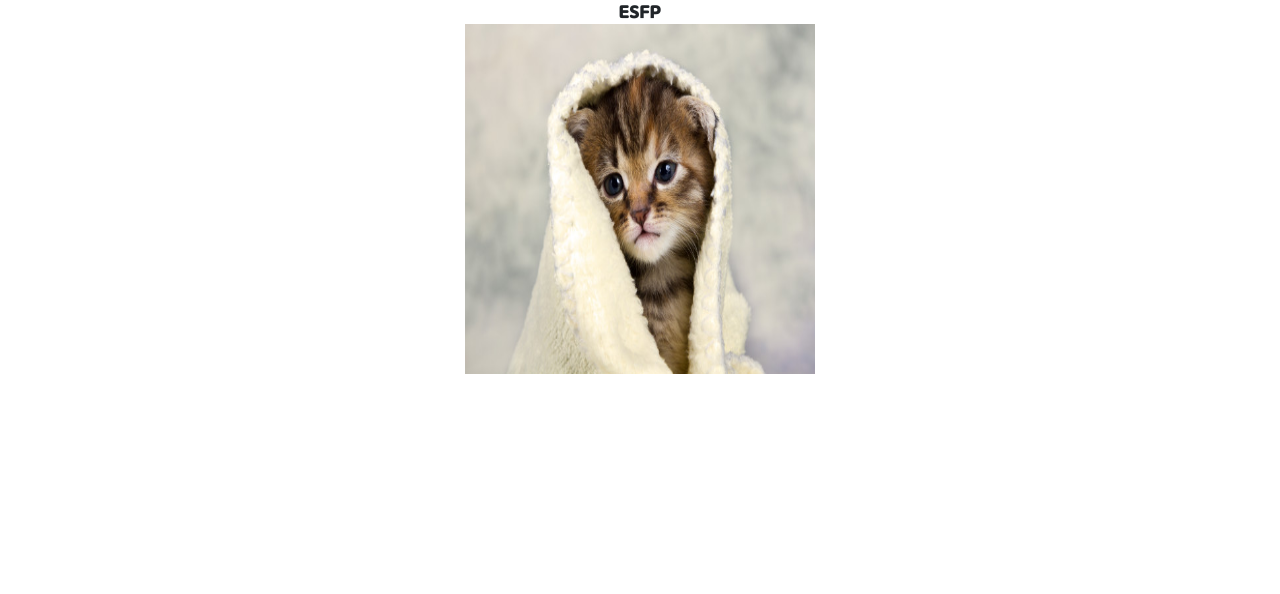
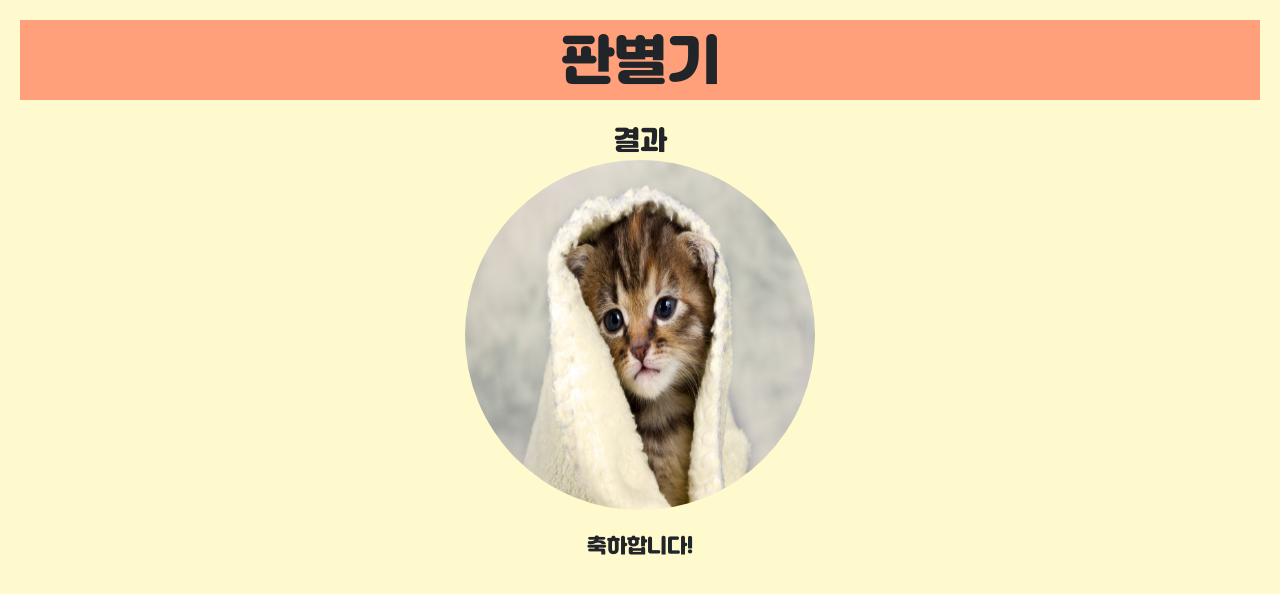
Before and after one commit to chanjook1m/mbti-test, a React (Create React App) app: page /result in a window 1280 px wide. Shown: the top 594 px of the page. Built offline with nearby package versions, Linux system fonts and the light colour scheme.

Commit message:
feature/결과 페이지 만들기

```diff
--- a/src/pages/QuestionPage.tsx
+++ b/src/pages/QuestionPage.tsx
@@ -4,11 +4,32 @@
 
 import { questionData } from '../stores/Question/questionData';
 import Header from '../components/Header';
+import { createSearchParams, useNavigate } from 'react-router-dom';
+
+interface totalScoreType {
+  [key: string]: number;
+}
+
+const totalScore: totalScoreType = { EI: 0, SN: 0, TF: 0, JP: 0 };
 
 function QuestionPage(): React.ReactElement {
   const [questionNumber, setQuestionNumber] = React.useState(0);
-  const handleButtonClick = (e: React.MouseEvent<HTMLButtonElement>) => {
+  const navigate = useNavigate();
+
+  const handleButtonClick = (answer: number) => {
+    const questionType = questionData[questionNumber].type;
+    totalScore[questionType] += answer;
+
     setQuestionNumber(questionNumber + 1);
+
+    // console.log(totalScore);
+
+    if (questionNumber === questionData.length - 1) {
+      navigate({
+        pathname: '/result',
+        search: `?${createSearchParams({ mbti: 'aa' })}`,
+      });
+    }
   };
 
   return (
@@ -17,10 +38,10 @@
       <ContentWrapper>
         <Title>{questionData[questionNumber].title}</Title>
         <ButtonGroup>
-          <Button variant="danger" onClick={handleButtonClick}>
+          <Button variant="danger" onClick={() => handleButtonClick(1)}>
             {questionData[questionNumber].answer1}
           </Button>
-          <Button variant="warning">
+          <Button variant="warning" onClick={() => handleButtonClick(0)}>
             {questionData[questionNumber].answer2}
           </Button>
         </ButtonGroup>
--- a/src/pages/ResultPage.tsx
+++ b/src/pages/ResultPage.tsx
@@ -1,14 +1,55 @@
 import React from 'react';
+import styled from 'styled-components';
+import { Button, Image } from 'react-bootstrap';
+import { useSearchParams } from 'react-router-dom';
 
 import { resultData } from '../stores/Result/resultData';
+import Header from '../components/Header';
 
 function ResultPage(): React.ReactElement {
+  const [searchParams] = useSearchParams();
+  const mbti = searchParams.get('mbti');
+
   return (
-    <>
-      <div>{resultData[0].best}</div>
-      <img src={resultData[0].img} width={350} height={350}></img>
-    </>
+    <Wrapper>
+      <Header type="title" />
+      <ContentWrapper>
+        <Title>결과</Title>
+        <div>{mbti}</div>
+        <Image
+          className="rounded-circle"
+          src={resultData[0].img}
+          width={350}
+          height={350}
+        />
+        <Desc>축하합니다!</Desc>
+      </ContentWrapper>
+    </Wrapper>
   );
 }
 
 export default ResultPage;
+
+const Wrapper = styled.div`
+  display: flex;
+  flex-direction: column;
+  width: 100%;
+  height: 100vh;
+  background: #fffacd;
+`;
+
+const ContentWrapper = styled.div`
+  display: flex;
+  flex-direction: column;
+  justify-content: center;
+  align-items: center;
+`;
+
+const Title = styled.div`
+  font-size: 20pt;
+`;
+
+const Desc = styled.div`
+  font-size: 15pt;
+  margin: 20px 0;
+`;
```
